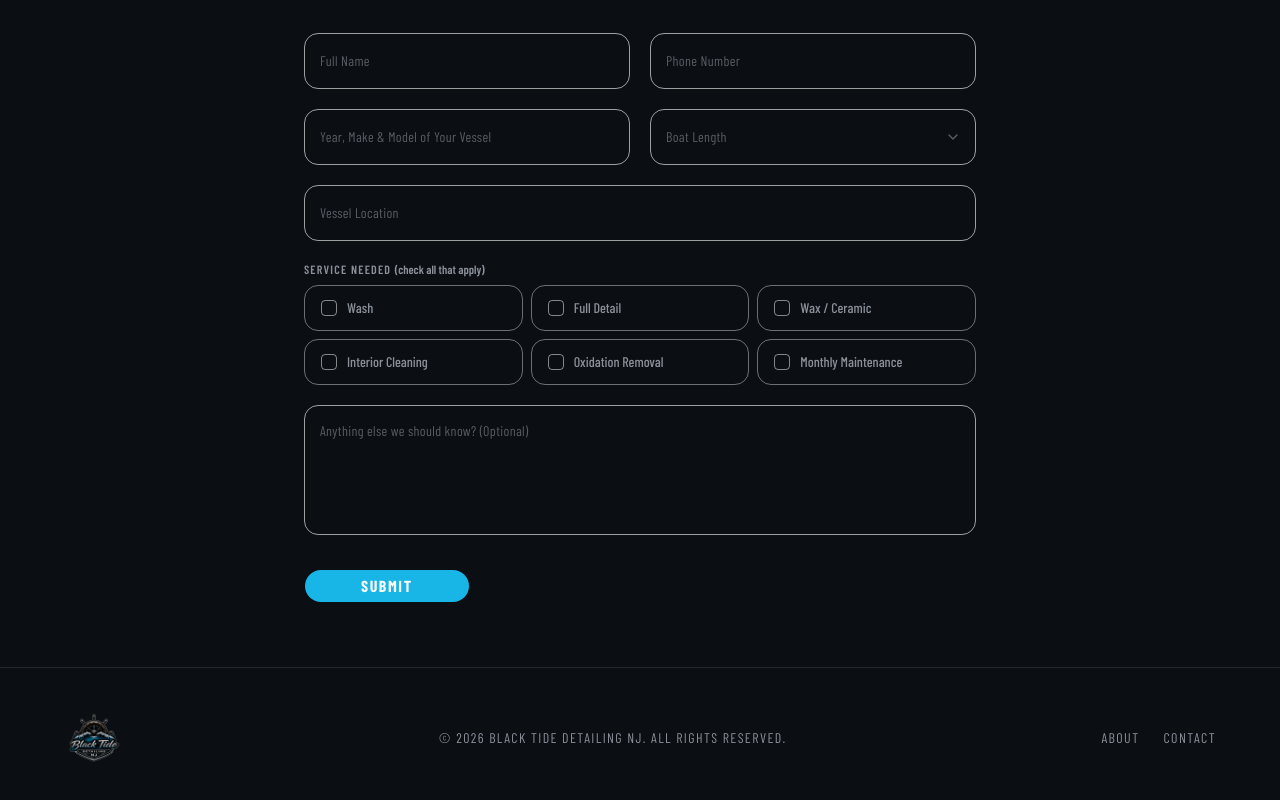
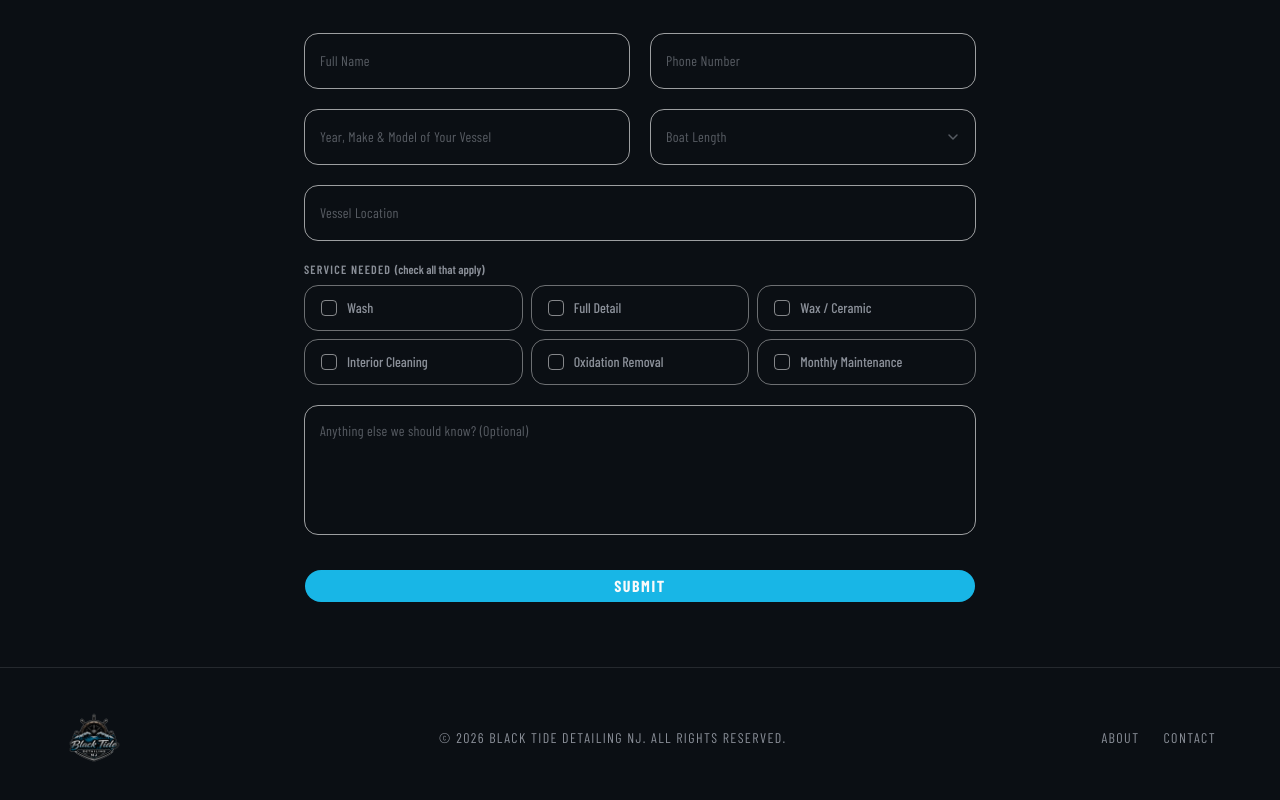
Before and after one commit to blacktidedetailingnj/Black-Tide-Detailing-NJ, a Next.js app in the folder my-app/: page /contact in a window 1280 px wide. Shown: the part 668-1468 px from the top of the page. Built offline with nearby package versions, Linux system fonts and the light colour scheme; a web font is replaced by a local one.

Commit message:
fixed submit button

```diff
--- a/my-app/app/contact/page.tsx
+++ b/my-app/app/contact/page.tsx
@@ -379,11 +379,11 @@ export default function ContactPage() {
             />
 
             {/* Submit */}
-            <div className="pt-2 flex justify-center sm:justify-start">
+            <div className="pt-2">
               <AppButton
                 variant="primary"
                 size="lg"
-                className={submitStatus === "loading" ? "opacity-70 pointer-events-none" : ""}
+                className={`w-full${submitStatus === "loading" ? " opacity-70 pointer-events-none" : ""}`}
               >
                 {submitStatus === "loading" ? (
                   <span className="flex items-center gap-2">
```
